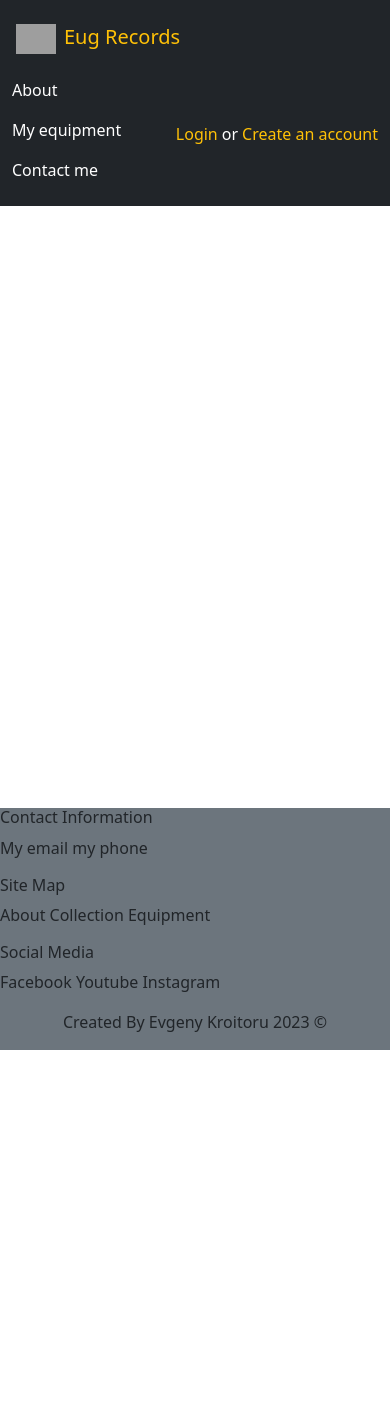
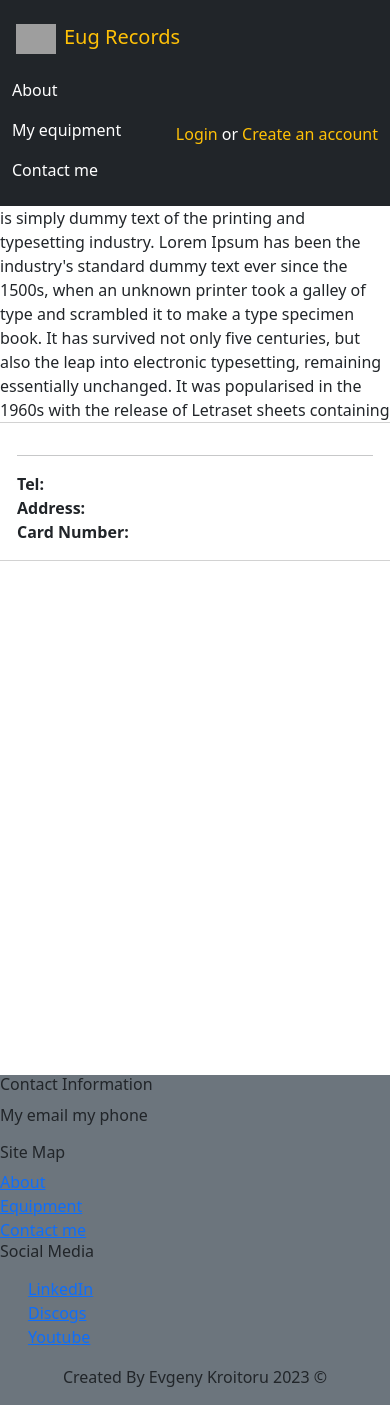
Before and after one commit to 18Kompot/Eug-Records, a React (Create React App) app in the folder client/: page /info/1 in a window 390 px wide. Before the commit the page ends 1050 px from the top, so only its background shows below. Built offline with nearby package versions, Linux system fonts and the light colour scheme; grey boxes are pictures that could not be loaded.

Commit message:
Added info page and fixed collection buttons

```diff
--- a/client/src/App.tsx
+++ b/client/src/App.tsx
@@ -11,6 +11,7 @@ import { setToken } from "./services/storage";
 import { ToastContainer } from "react-toastify";
 import Resetpass from "./auth/Resetpass";
 import Newpass from "./auth/Newpass";
+import Recordinfo from "./pages/Recordinfo";
 
 interface ILoginData {
   email: string;
@@ -61,6 +62,7 @@ function App() {
           <Route path="/signup" element={<Signup />} />
           <Route path="/login" element={<Login handler={login} />} />
           <Route path="/about" element={<About />} />
+          <Route path="/info/:id" element={<Recordinfo />} />
           <Route path="/collection" element={<Collection />} />
           <Route path="/password-reset" element={<Resetpass />} />
           <Route path="/newpassword/:id/:token" element={<Newpass />} />
--- a/client/src/components/Footer.tsx
+++ b/client/src/components/Footer.tsx
@@ -1,3 +1,5 @@
+import { Link } from "react-router-dom";
+
 function Footer() {
   const year = new Date().getFullYear();
 
@@ -19,14 +21,38 @@ function Footer() {
         <div className="col-md-3">
           <h6>Site Map</h6>
           <div className="col-md-3">
-            <p>About Collection Equipment</p>
+            <span className="row">
+              <Link to={`/about`}>About</Link>
+              <Link to={`/equipment`}>Equipment</Link>
+              <Link to={`/contact`}>Contact me</Link>
+            </span>
           </div>
         </div>
         <div className="col-md-3">
           <h6>Social Media</h6>
-          <div className="col-md-3">
-            <p>Facebook Youtube Instagram</p>
-          </div>
+          <span className="row m-3">
+            <a
+              href="https://www.linkedin.com/in/eugkro"
+              target="_blank"
+              rel="noreferrer"
+            >
+              LinkedIn
+            </a>
+            <a
+              href="https://www.discogs.com/user/Primo18"
+              target="_blank"
+              rel="noreferrer"
+            >
+              Discogs
+            </a>
+            <a
+              href="https://www.youtube.com/18compton"
+              target="_blank"
+              rel="noreferrer"
+            >
+              Youtube
+            </a>
+          </span>
         </div>
         <p className="text-center">Created By Evgeny Kroitoru {year} &#169;</p>
       </div>
--- a/client/src/pages/Collection.tsx
+++ b/client/src/pages/Collection.tsx
@@ -1,4 +1,6 @@
 import { useEffect, useState } from "react";
+import { Link } from "react-router-dom";
+
 import Search from "../components/Search";
 import Title from "../components/Title";
 import { TCollection, TRecord } from "../pages/types";
@@ -60,18 +62,35 @@ function Collection() {
         <Search handleSearch={handleSearch} />
         <div className="row d-flex justify-content-center m-3 text-center g-5">
           {shownRecords.map((record, key) => (
-            <div key={key} className="col-md-3 p-3 me-2 border border-dark">
+            <div
+              key={key}
+              className="d-flex flex-column col-md-3 p-3 me-2 border border-dark"
+            >
               <img
-                className="img-fluid m-2"
+                className="img-fluid rounded mx-auto"
                 src={record.basic_information.cover_image}
                 alt="cover"
                 height="200px"
                 width="200px"
               />
-              <h6 className="card-text m-2">
+
+              <h6 className="card-text m-2 mb-auto py-2">
                 {record.basic_information.artists[0].name} -{" "}
                 {record.basic_information.title}
               </h6>
+
+              <div className="d-flex align-items-center justify-content-center">
+                <Link to={``} className="btn btn-secondary text-white m-1">
+                  <span className="px-1 bi-cart-plus"></span>
+                </Link>
+
+                <Link
+                  to={`/info/${record.id}`}
+                  className="btn btn-secondary text-white m-1"
+                >
+                  <span className="px-1 bi-info-circle"></span>
+                </Link>
+              </div>
             </div>
           ))}
         </div>
--- /dev/null
+++ b/client/src/pages/Recordinfo.tsx
@@ -0,0 +1,81 @@
+import { useEffect, useState } from "react";
+import { useParams } from "react-router-dom";
+import { getRequest } from "../services/api";
+
+function Recordinfo() {
+  const { id } = useParams();
+
+  const [record, setRecord] = useState<any>();
+
+  // const [error, setError] = useState<string>("");
+
+  useEffect(() => {
+    const res = getRequest(`records/${id}`);
+    if (!res) return;
+
+    res
+      .then((response) => response.json())
+      .then((json: any) => {
+        setRecord(json);
+      });
+  }, [id]);
+
+  //   function findTrack(record: any) {
+  //     if (record === undefined) return undefined;
+  //     for (let i = 0; i < record.tracklist.length; i++) {
+  //       let track = record.tracklist[i];
+  //       if (track.position === "A3") {
+  //         return track;
+  //       }
+  //     }
+  //     return undefined;
+  //   }
+
+  //   function getTrackArtists(track: any) {
+  //     if (!track) {
+  //       return "";
+  //     }
+  //     let names = " ";
+  //     track.extraartists.forEach((artist: any, index: number) => {
+  //       if (index !== 0) {
+  //         names += ", ";
+  //       }
+  //       names += `${artist.name}`;
+  //     });
+  //     return names;
+  //   }
+
+  return (
+    <>
+      <div className="row align-items-center">
+        <div className="col">
+          <div className="card-body col-sm-10">
+            <p className="card-text">
+              is simply dummy text of the printing and typesetting industry.
+              Lorem Ipsum has been the industry's standard dummy text ever since
+              the 1500s, when an unknown printer took a galley of type and
+              scrambled it to make a type specimen book. It has survived not
+              only five centuries, but also the leap into electronic
+              typesetting, remaining essentially unchanged. It was popularised
+              in the 1960s with the release of Letraset sheets containing
+            </p>
+          </div>
+        </div>
+        <div className="card col-sm-4">
+          <div className="card-body">
+            <h6>{record?.title}</h6>
+            <p className="card-text">{record?.year}</p>
+            <hr></hr>
+            <b>Tel:</b> {record?.genres}
+            <br />
+            <b>Address:</b> {}
+            <br />
+            <b>Card Number:</b> {}
+          </div>
+        </div>
+      </div>
+    </>
+  );
+}
+
+export default Recordinfo;
--- a/client/src/pages/types.ts
+++ b/client/src/pages/types.ts
@@ -37,6 +37,7 @@ export type TRecord = {
     style: string[];
   };
   folder_id: number;
+  is_favorite: boolean;
 };
 
 export type TCollection = {
```
Also changed, not shown: 2 other files (tests, documents, lock files or other folders).
